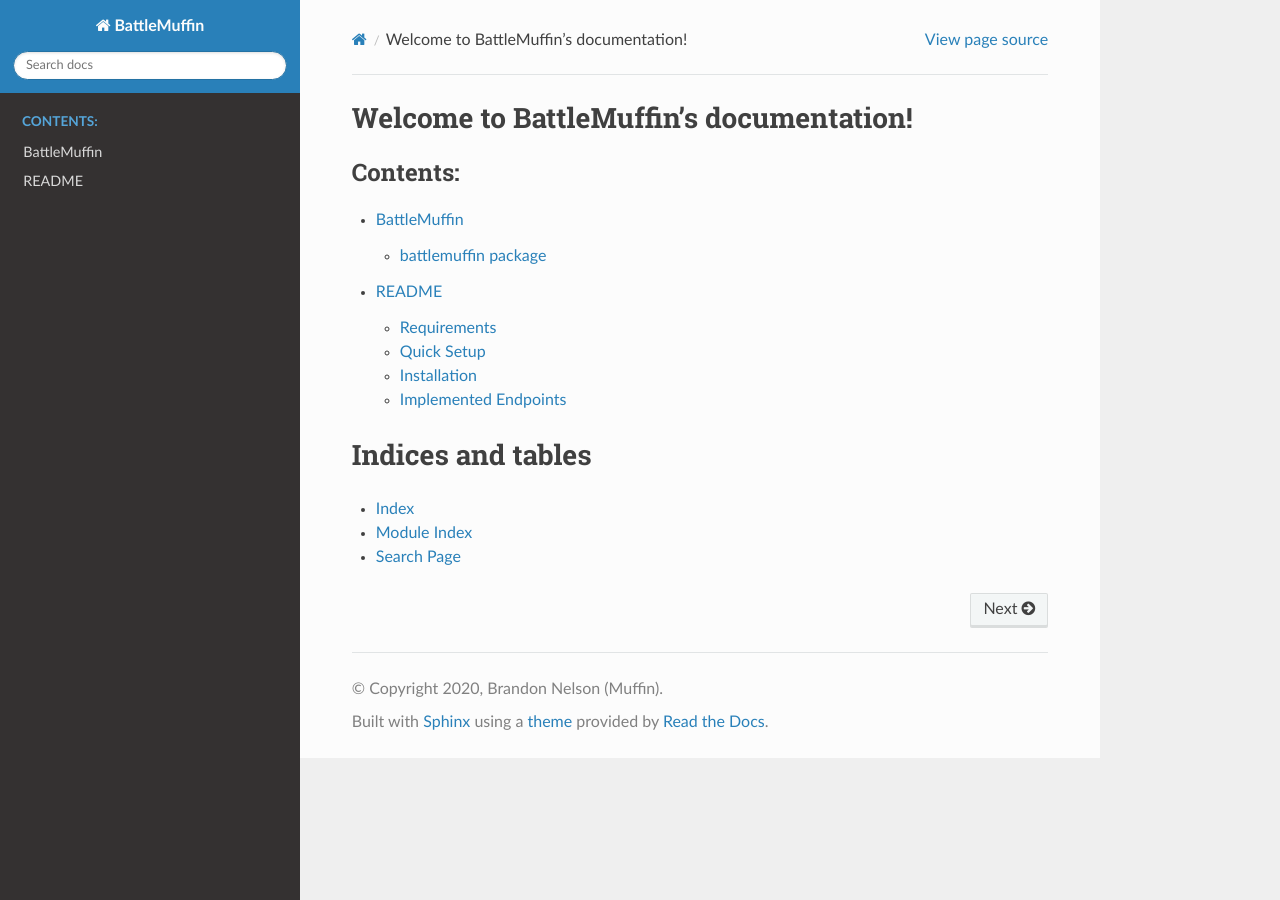
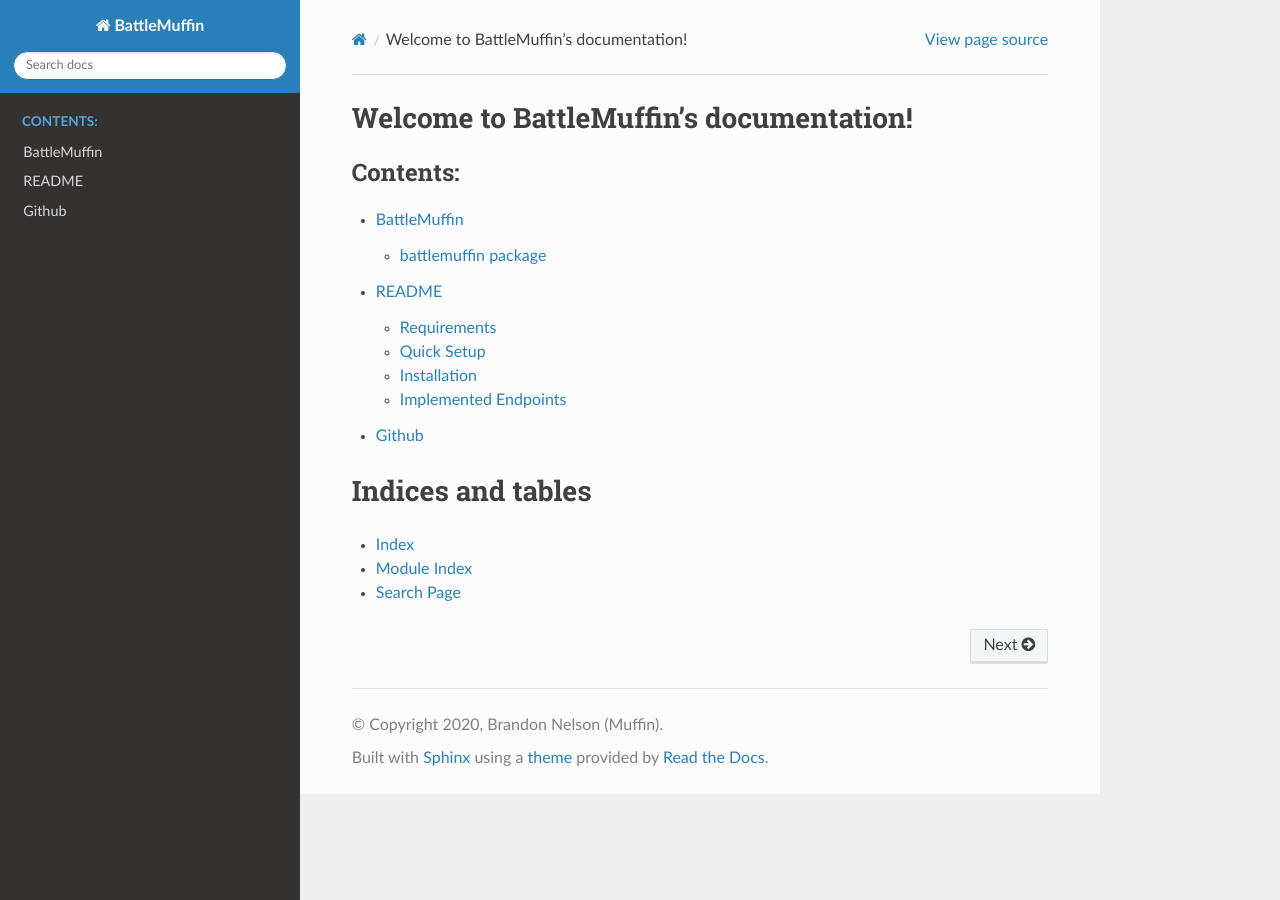
Before and after one commit to tehmufifnman/BattleMuffin-Python, a Sphinx documentation site: the page built from docs/index.rst, in a window 1280 px wide. Built offline with Sphinx 7.4.7 and the Read the Docs theme 2.0.0, drawn with Linux system fonts in a browser that asks for light colours.

Commit message:
add github

```diff
--- a/docs/index.rst
+++ b/docs/index.rst
@@ -12,6 +12,7 @@
 
    BattleMuffin <modules>
    README <readme>
+   Github <https://github.com/tehmufifnman/BattleMuffin-Python>
 
 
 Indices and tables
```
